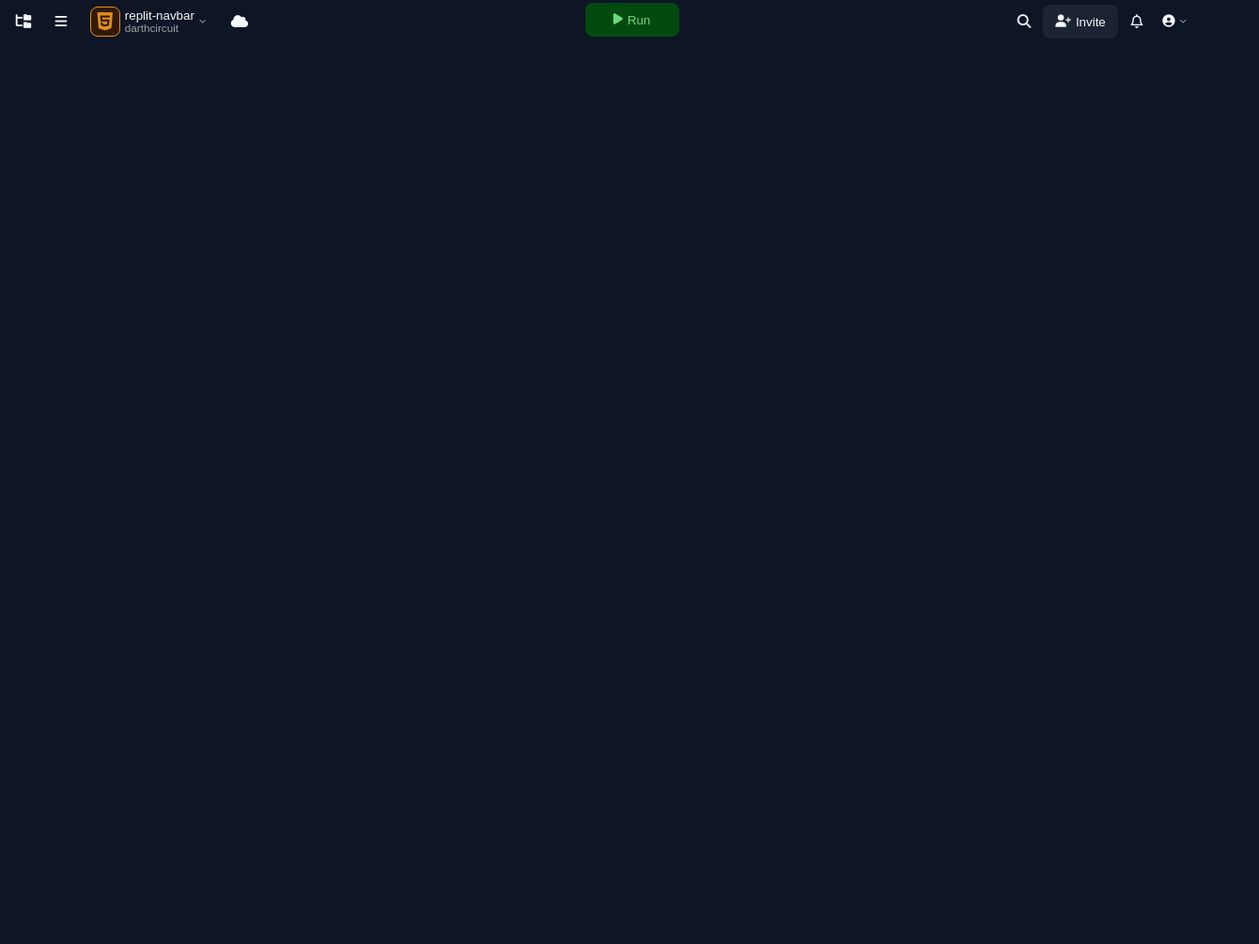
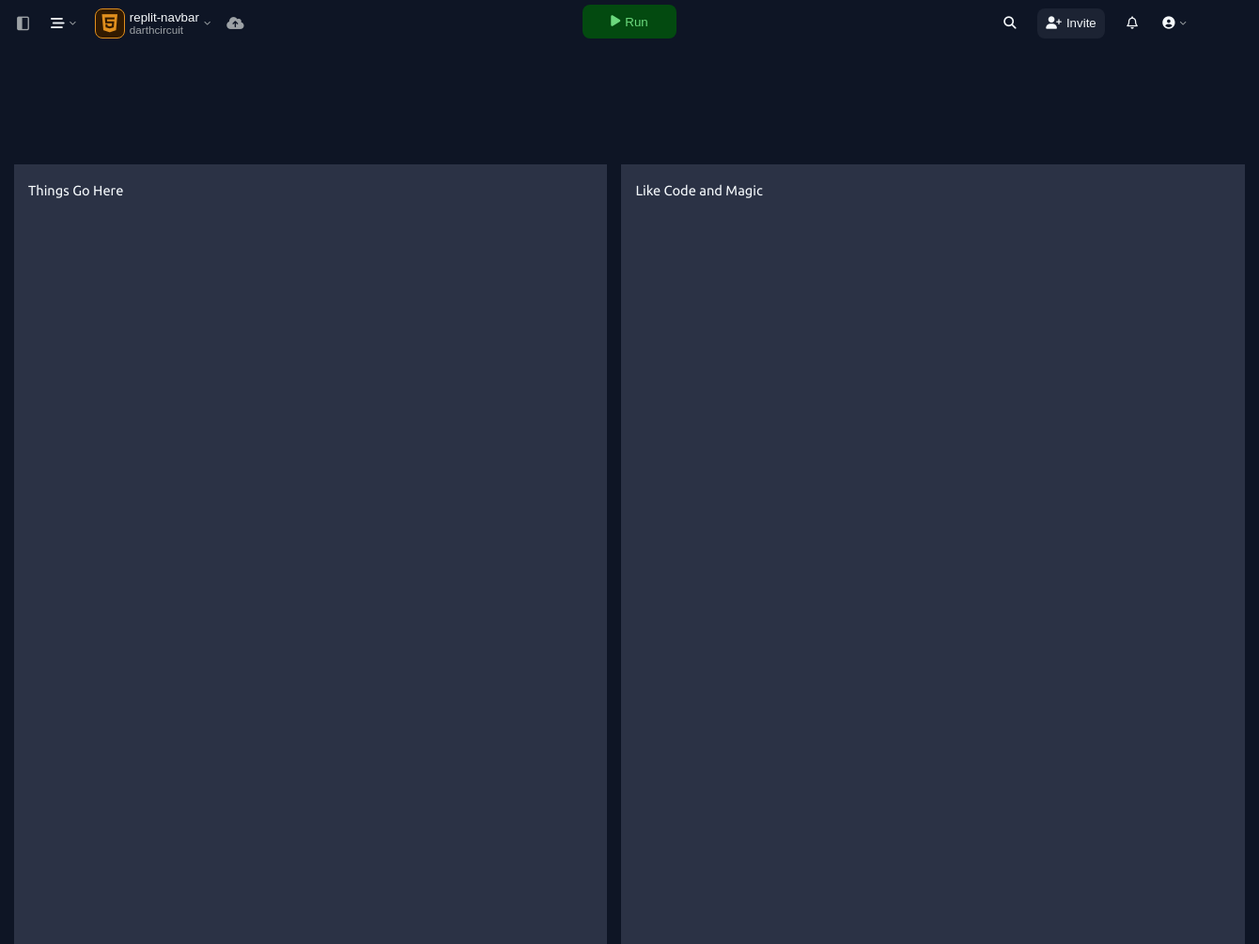
Before and after one commit to darthcircuit/replit-navbar, a plain HTML site: page index.html in a window 1280 px wide. Shown: the whole page at 94% size, 1340 px wide, since content can reach past the window. Before the commit the page ends 803 px from the top, so only its background shows below. Drawn offline with Linux system fonts and the light colour scheme.

Commit message:
Everything added and working

```diff
--- a/index.html
+++ b/index.html
@@ -22,12 +22,15 @@
   <body>
     <div class="nav-bar">
       <!-- Left Links -->
-      <div class="nav-links">
+      <div class="nav-links project-wrapper">
         <div class="nav-link">
-          <i class="fa-solid fa-folder-tree"></i>
+          <i class="fa-regular fa-window-maximize"></i>
         </div>
 
-        <div class="nav-link"><i class="fa-solid fa-bars"></i></div>
+        <div class="nav-link dropdown-button">
+          <i class="fa-solid fa-bars-staggered"></i>
+          <i class="fa-solid fa-chevron-down"></i>
+        </div>
 
         <div class="project-button-wrapper">
           <button class="project-button">
@@ -40,7 +43,14 @@
           </button>
         </div>
 
-        <div class="nav-link"><i class="fa-solid fa-cloud"></i></div>
+        <div class="nav-link saved-wrapper">
+          <i class="fa-solid fa-cloud-arrow-up"></i>
+          <div class="saved-popout-box">
+            <p>
+              Saved
+            </p>
+          </div>
+        </i></div>
       </div>
 
       <!-- Run Button -->
@@ -54,23 +64,35 @@
       <!-- Right Links -->
       <div class="nav-links profile-wrapper">
         <div class="nav-link">
-          <i class="fa-solid fa-magnifying-glass"></i>
+          <button class="search-button">
+            <i class="fa-solid fa-magnifying-glass"></i>
+          </button>
         </div>
 
-        <button class="invite-button nav-link">
-          <i class="fa-solid fa-user-plus"></i>
-          Invite
-        </button>
+        <div class="nav-link invite-button">
+          <button>
+            <i class="fa-solid fa-user-plus"></i>
+            Invite
+          </button>
+        </div>
+        <div class="nav-link">
+          <button class="notification-button">
+            <i class="fa-regular fa-bell"> </i>
+          </button>
+        </div>
 
         <div class="nav-link">
-          <i class="fa-regular fa-bell"> </i>
+          <button class="profile-button dropdown-button">
+            <i class="fa-solid fa-circle-user"></i>
+            <i class="fa-solid fa-chevron-down"></i>
+          </button>
         </div>
+      </div>
+    </div>
 
-        <button class="nav-link profile-button">
-          <i class="fa-solid fa-circle-user profile-button"></i>
-          <i class="fa-solid fa-chevron-down"></i>
-        </button>
-      </div>
+    <div class="body-content">
+      <div class="content">Things Go Here</div>
+      <div class="content">Like Code and Magic</div>
     </div>
   </body>
 </html>
--- a/style.css
+++ b/style.css
@@ -13,12 +13,20 @@ body {
 .nav-bar .fa-solid {
   margin: 0 5px;
 }
+.nav-bar .fa-chevron-down {
+  color: #9da2a6;
+  font-size: 0.5rem;
+}
 .nav-bar {
-  margin: 3px 0;
-  height: 40px;
+  margin: 0;
+  height: 50px;
   width: 100%;
   display: flex;
   justify-content: space-between;
+  position: fixed;
+  top: 0;
+  z-index: 1;
+  background-color: #0e1525;
 
   align-items: center;
   /* border: solid 1px pink; */
@@ -29,6 +37,22 @@ body {
   height: 40px;
   margin: 0 5px;
   align-items: center;
+}
+
+.nav-bar > .nav-links.project-wrapper > .nav-link:first-child {
+  color: #9da2a6;
+  transform: rotate(-90deg);
+  -webkit-transform: rotate(-90deg);
+  -moz-transform: rotate(-90deg);
+}
+.nav-bar > .nav-links.project-wrapper > .nav-link:first-child:hover {
+  color: inherit;
+  cursor: pointer;
+}
+
+.nav-bar > .nav-links > .nav-link.dropdown-button:hover * {
+  color: #f5f9fc;
+  cursor: pointer;
 }
 
 .nav-bar > .nav-links > .nav-link {
@@ -43,7 +67,10 @@ body {
   background-color: inherit;
   color: inherit;
   border: none;
+  margin: 0;
+  text-align: center;
 }
+
 .nav-bar > .nav-links > .project-button-wrapper > .project-button {
   width: 150px;
   display: flex;
@@ -52,10 +79,7 @@ body {
   line-height: 0;
   text-align: left;
 }
-/* .nav-bar > .nav-links > .project-button .title {
-  font-size: 0.9rem;
-  font-weight: bold;
-} */
+
 .subtitle {
   font-size: 0.8rem;
   color: #9da2a6;
@@ -81,6 +105,18 @@ body {
   border-radius: 8px;
 }
 
+.nav-bar > .nav-links > .nav-link.saved-wrapper {
+  margin-left: 10px;
+  color: #9da2a6;
+}
+.nav-bar > .nav-links > .nav-link.saved-wrapper > .saved-popout-box {
+  color: transparent;
+}
+
+.nav-bar > .nav-links > .nav-link.saved-wrapper:hover * {
+  color: #9da2a6;
+}
+
 .nav-bar > .nav-run {
   height: 40px;
 }
@@ -96,30 +132,86 @@ body {
   border: none;
 }
 
+.nav-bar > .nav-run > button:hover {
+  background-color: #009117;
+  color: #ffffff;
+}
+
 .nav-bar > .nav-run > button > .fa-play {
   margin: 0 5px 0 0;
 }
 
-.nav-bar .fa-chevron-down {
-  color: #9da2a6;
-  font-size: 0.5rem;
+.nav-bar > .nav-links.profile-wrapper {
+  width: 225px;
+  height: 40px;
+  justify-content: space-evenly;
+}
+.nav-bar > .nav-links.profile-wrapper button {
+  height: 25px;
+  width: 25px;
+  display: flex;
+  justify-content: center;
+  align-items: center;
+}
+
+.nav-bar > .nav-links.profile-wrapper .notification-button:hover,
+.nav-link > .search-button:hover {
+  background-color: #1c2333;
+  border-radius: 8px;
+  cursor: pointer;
 }
 
 .nav-bar > .nav-links > .nav-link.invite-button {
+  width: 80px;
+  height: 90%;
+}
+.nav-bar > .nav-links > .nav-link.invite-button button {
   background-color: #1c2333;
-  width: 80px;
+  width: 90%;
+  height: 90%;
   border-radius: 8px;
 }
 
-.nav-bar > .nav-links > .nav-link > .fa-user-plus {
+.nav-bar > .nav-links > .nav-link.invite-button button:hover {
+  background-color: #2b3245;
+  cursor: pointer;
+}
+
+.nav-bar > .nav-links > .nav-link .fa-user-plus {
   margin: 0 5px 0 0;
   padding: 0px;
 }
-.nav-bar > .nav-links > .nav-link > .fa-chevron-down {
+.nav-bar > .nav-links > .nav-link .fa-chevron-down {
   margin: 0;
   padding: 0px;
 }
 
-.nav-bar > .nav-links .profile-button {
+.nav-bar > .nav-links .dropdown-button {
   margin: 0 5px 0 0;
 }
+
+.nav-bar > .nav-links > .nav-link .profile-button:hover * {
+  color: #f5f9fc;
+  cursor: pointer;
+  background-color: transparent;
+}
+
+.body-content {
+  position: absolute;
+  top: 20%;
+  width: 100%;
+  height: 100%;
+  display: grid;
+  /* 1fr is relational to the size available to the container. 1fr 1fr would be like having 50-50 */
+  grid-template-columns: 1fr 1fr;
+  gap: 1%;
+}
+
+.body-content > .content {
+  background-color: #2b3245;
+  border: solid 15px #0e1525;
+
+  width: 100%;
+  height: 100%;
+  padding: 15px;
+}
```
